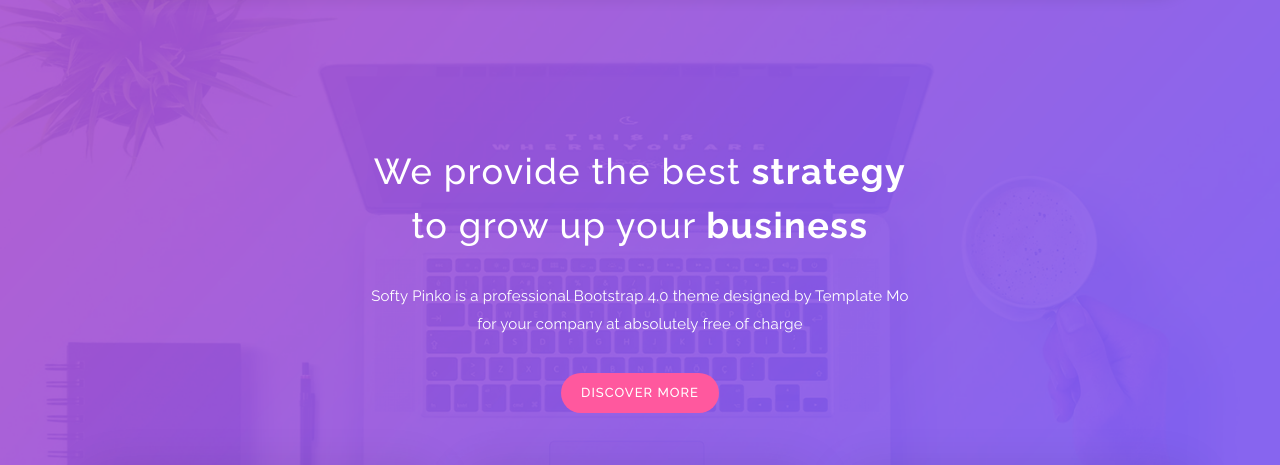
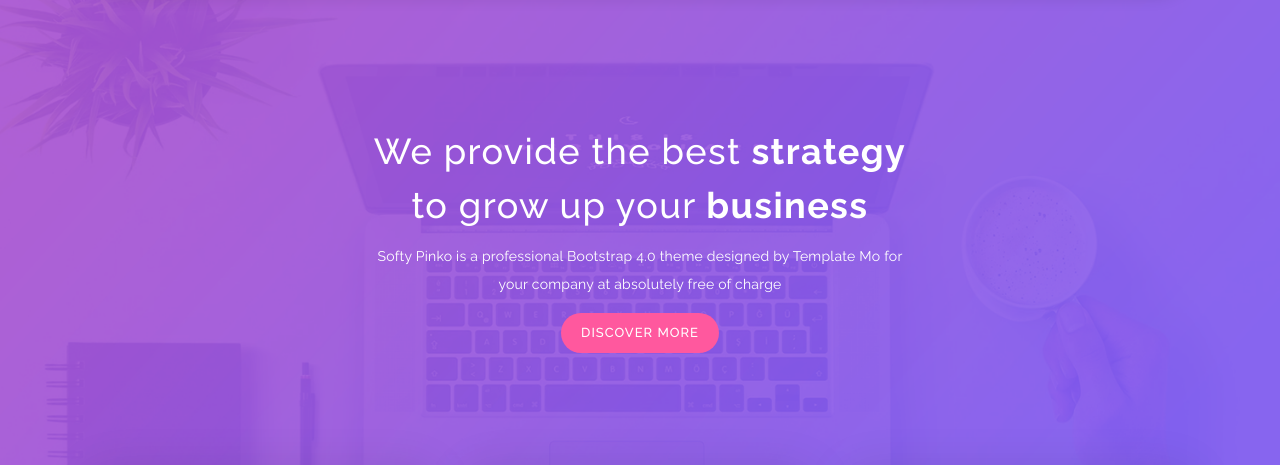
Before and after one commit to lucifersosad/project-mini-4, a plain HTML site: page index.html in a window 1280 px wide. Shown: the part 122-587 px from the top of the page. Drawn offline with nearby package versions, Linux system fonts and the light colour scheme.

Commit message:
little modification

```diff
--- a/assets/css/style.css
+++ b/assets/css/style.css
@@ -73,16 +73,16 @@
 }
 .banner-main__title {
   font-size: 36px;
-  margin-bottom: 30px;
+  margin-bottom: 10px;
   font-weight: 500;
   line-height: 54px;
   letter-spacing: 1.4px;
-  margin-bottom: 30px;
+  margin-top: -80px;
 }
 .banner-main__desc {
-  margin-bottom: 35px;
+  margin-bottom: 15px;
   font-weight: 400;
-  font-size: 15px;
+  font-size: 14px;
   line-height: 28px;
   letter-spacing: 0.25px;
 }
```
